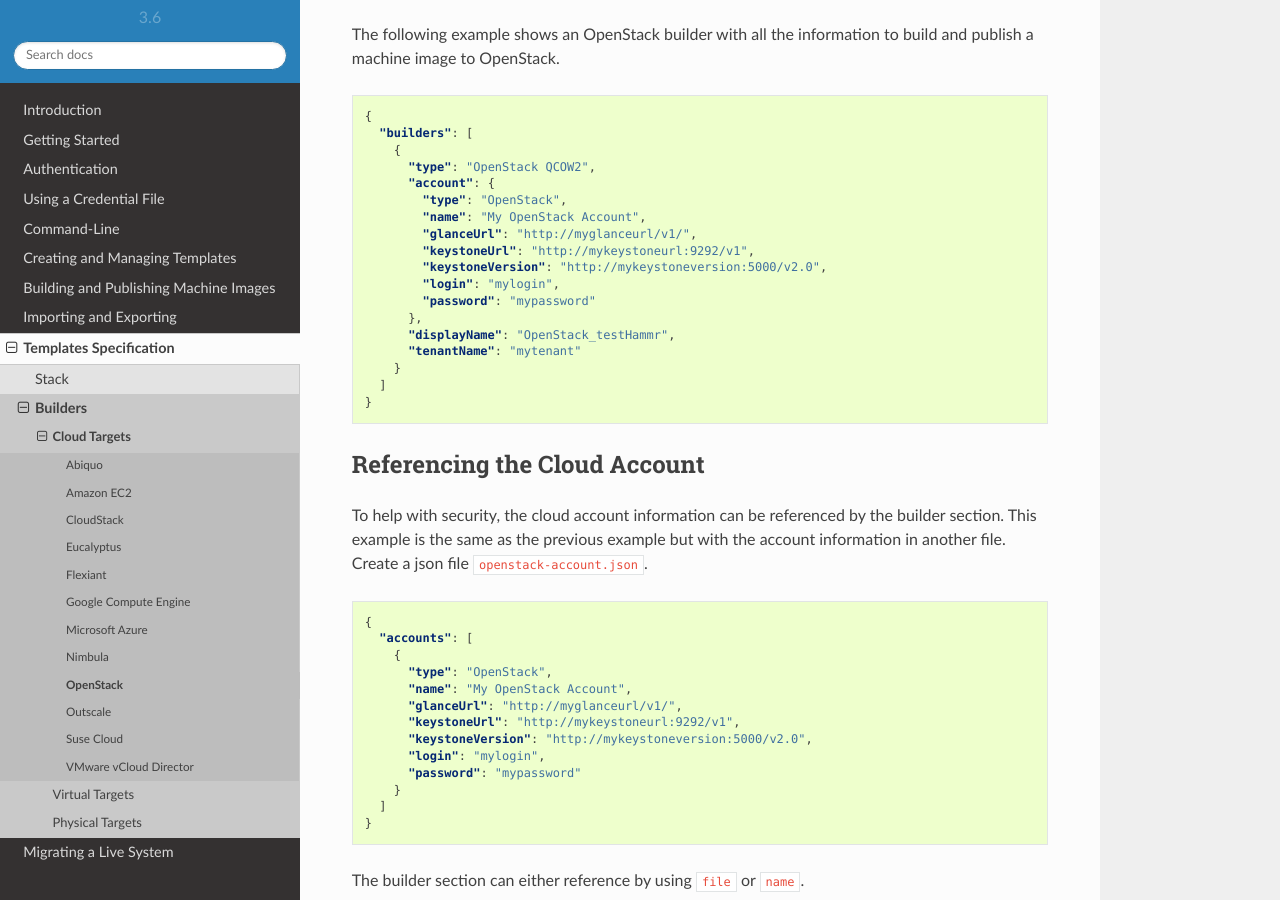
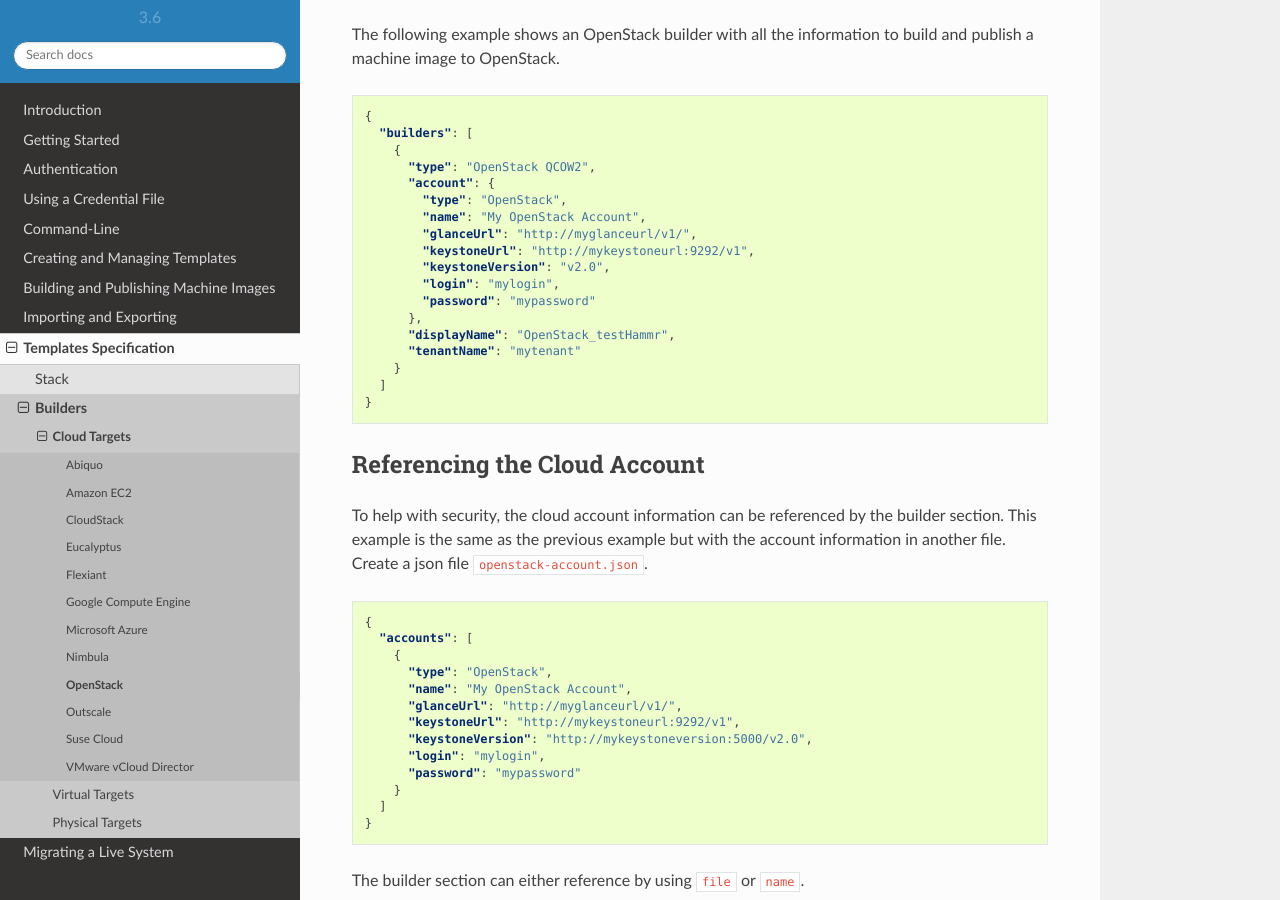
Before and after one commit to usharesoft/hammr, a Sphinx documentation site: the page built from documentation/en/source/pages/templates-spec/builders/builders-openstack.rst, in a window 1280 px wide and 900 px high, scrolled down 2584 px. Built offline with Sphinx 7.4.7 and the Read the Docs theme 2.0.0, drawn with Linux system fonts in a browser that asks for light colours; pages that are not in the unit, such as notebooks, are missing from menus; some of the changed lines change nothing that is shown.

Commit message:
Update builders-openstack.rst

```diff
--- a/documentation/en/source/pages/templates-spec/builders/builders-openstack.rst
+++ b/documentation/en/source/pages/templates-spec/builders/builders-openstack.rst
@@ -97,7 +97,7 @@
           "name": "My OpenStack Account",
           "glanceUrl": "http://myglanceurl/v1/",
           "keystoneUrl": "http://mykeystoneurl:9292/v1",
-          "keystoneVersion": "http://mykeystoneversion:5000/v2.0",
+          "keystoneVersion": "v2.0",
           "login": "mylogin",
           "password": "mypassword"
         },
```
